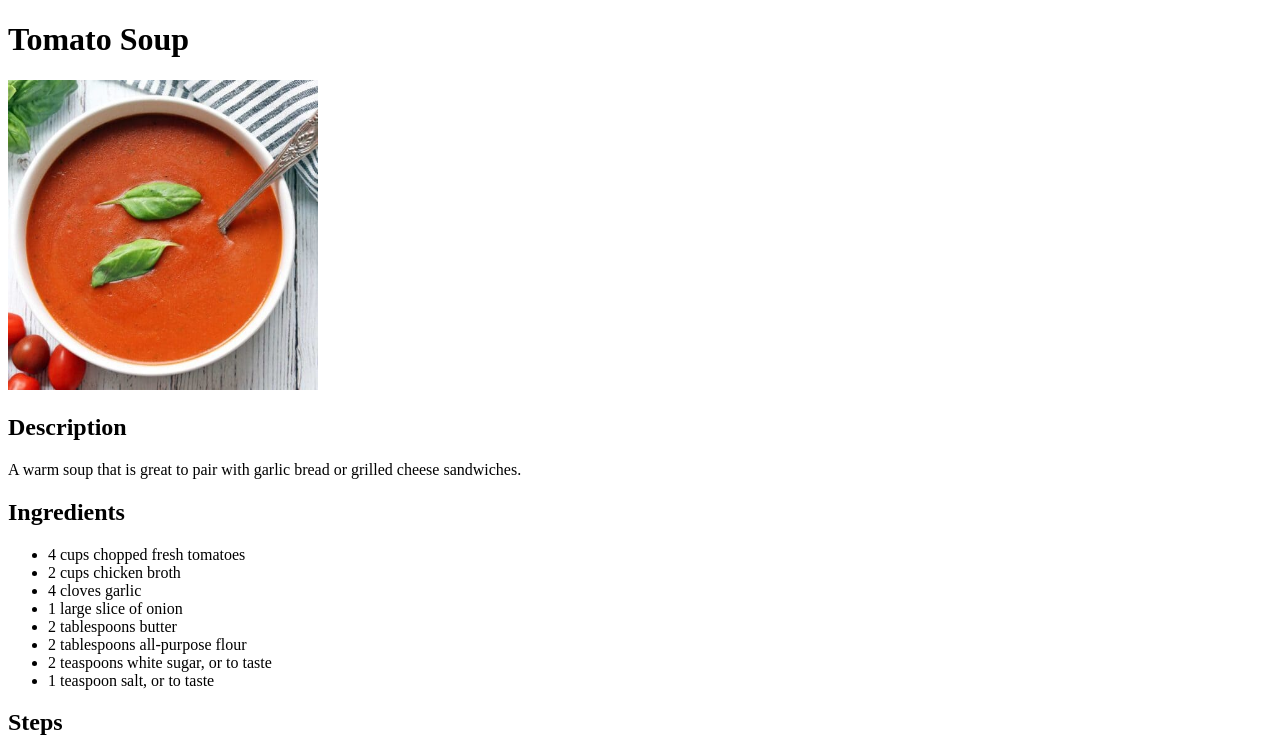
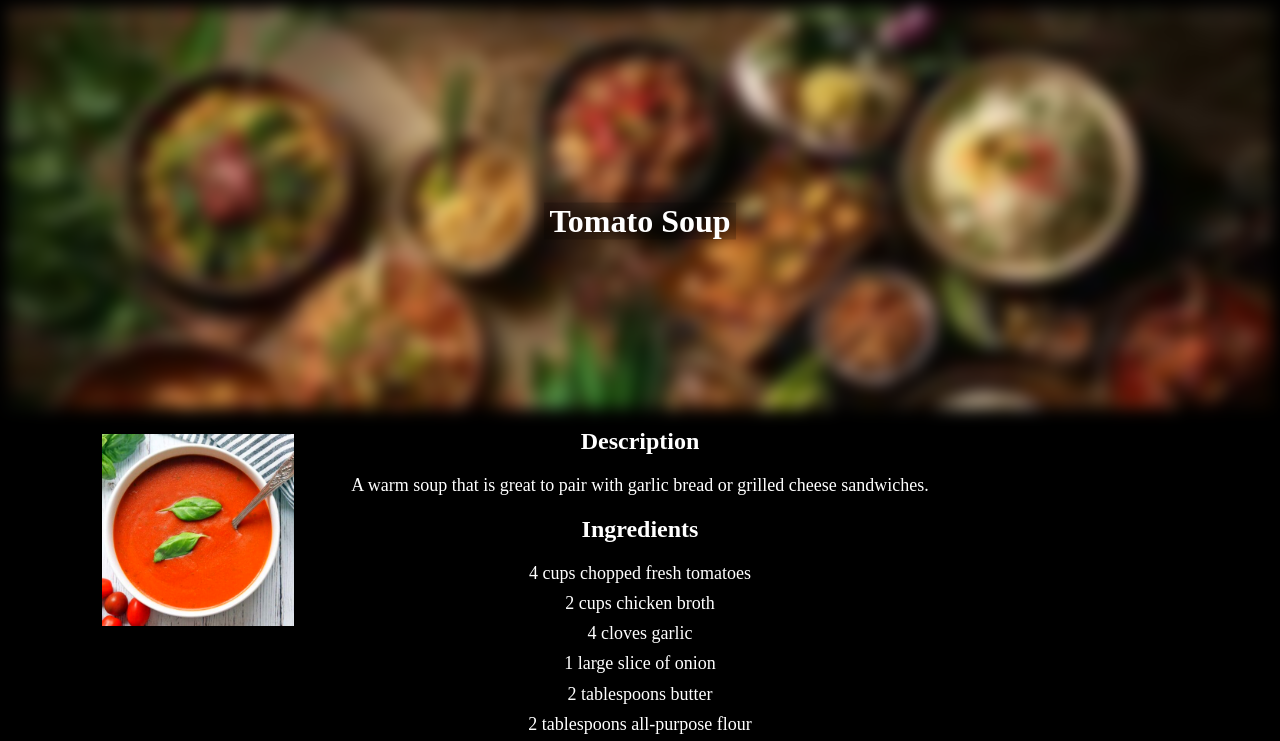
Before and after one commit to George-bit6/odin-recipes, a plain HTML site: page recipes/tomato-soup.html in a window 1280 px wide. Shown: the top 741 px of the page. Drawn offline with Linux system fonts and the light colour scheme.

Commit message:
Add css styling to all html files

```diff
--- /dev/null
+++ b/recipes/style.css
@@ -0,0 +1,64 @@
+body, html {
+    height: 100%;
+    background-color: black;
+}
+* {
+
+    font-size: large;
+    font-family: "Monac";
+    box-sizing: border-box;
+    text-align: center;
+    color: white;
+}
+
+.back-img {
+    height: 50%;
+    background-color: rgb(red, green, blue);
+    background-image: url(../buffetable.jpeg);
+    filter: blur(8px);
+    background-size: cover;
+}
+
+h1 {
+    color: rgb(255, 255, 255);
+    width: 15%;
+    background-color: rgb(88, 41, 2);
+    background-color: rgba(0, 0, 0, 0.2);
+    top: 25%;
+    z-index: 2;
+    transform: translate(-50%, -50%);
+    position: absolute;
+    left: 50%;
+    font-size: xx-large;
+    font-weight: 700;
+}
+
+h2 {
+    font-size: x-large;
+}
+
+ul,
+ol{
+    list-style-type: none;
+    margin: 1%;
+    padding: 0;
+}
+
+li {
+    margin: 0.75%;
+    text-align: center;
+}
+
+img {
+    filter: saturate(1.3);
+    height: auto;
+    width: 15%;
+    margin: 2%;
+    position: absolute;
+    left: 6%;
+}
+
+#home {
+    color: rgb(25, 163, 218);
+    font-size: medium;
+}
--- a/recipes/tomato-soup.html
+++ b/recipes/tomato-soup.html
@@ -4,9 +4,11 @@
     <meta charset="UTF-8">
     <meta name="viewport" content="width=device-width, initial-scale=1.0">
     <title>Tomato Soup Recipe</title>
+    <link href="style.css" rel="stylesheet">
 
 </head>
 <body>
+    <div class="back-img"></div>
     <h1>Tomato Soup</h1>
     <img src="../tomato-soup.jpg" alt="Tomato soup in a white bowl" height="310">
     <h2>Description</h2>
@@ -38,5 +40,8 @@
         <li>Melt butter over medium heat in the now empty stockpot. Stir in flour to make a roux by cooking, whisking constantly, until mixture turns medium brown</li>
         <li>Gradually whisk in a bit of the tomato mixture to prevent lumps from forming, then stir in the rest</li>
         <li>Season with sugar and salt to taste</li>
+    </ol>
+
+    <div><a href="../index.html" id="home">Home Page</a></div>
 </body>
 </html>
--- /dev/null
+++ b/style.css
@@ -0,0 +1,36 @@
+body, html {
+    height: 100%;
+}
+* {
+    box-sizing: border-box;
+    font-family: serif;
+}
+
+.big-img {
+    background-image: url("buffetable.jpeg");
+    filter: blur(8px);
+    height: 100%;
+    background-repeat: no-repeat;
+    background-size: cover;
+    background-position: center;
+}
+
+.mid-txt{
+    background-color: rgb(88, 41, 2);
+    background-color: rgba(0, 0, 0, 0.3);
+    color: white;
+    font-weight: 700;
+
+    position: absolute;
+    top: 50%;
+    left: 50%;
+    transform: translate(-50%, -50%);
+    width: 20%;
+    text-align: center;
+}
+
+.ulist, a {
+    color: white;
+    font-size: larger;
+    font-weight: 500;
+}
```
Also changed, not shown: index.html (+8 -3 lines), recipes/corn-ribs.html (+3 -0 lines), recipes/hummus.html (+5 -0 lines), buffetable.jpeg (added).
